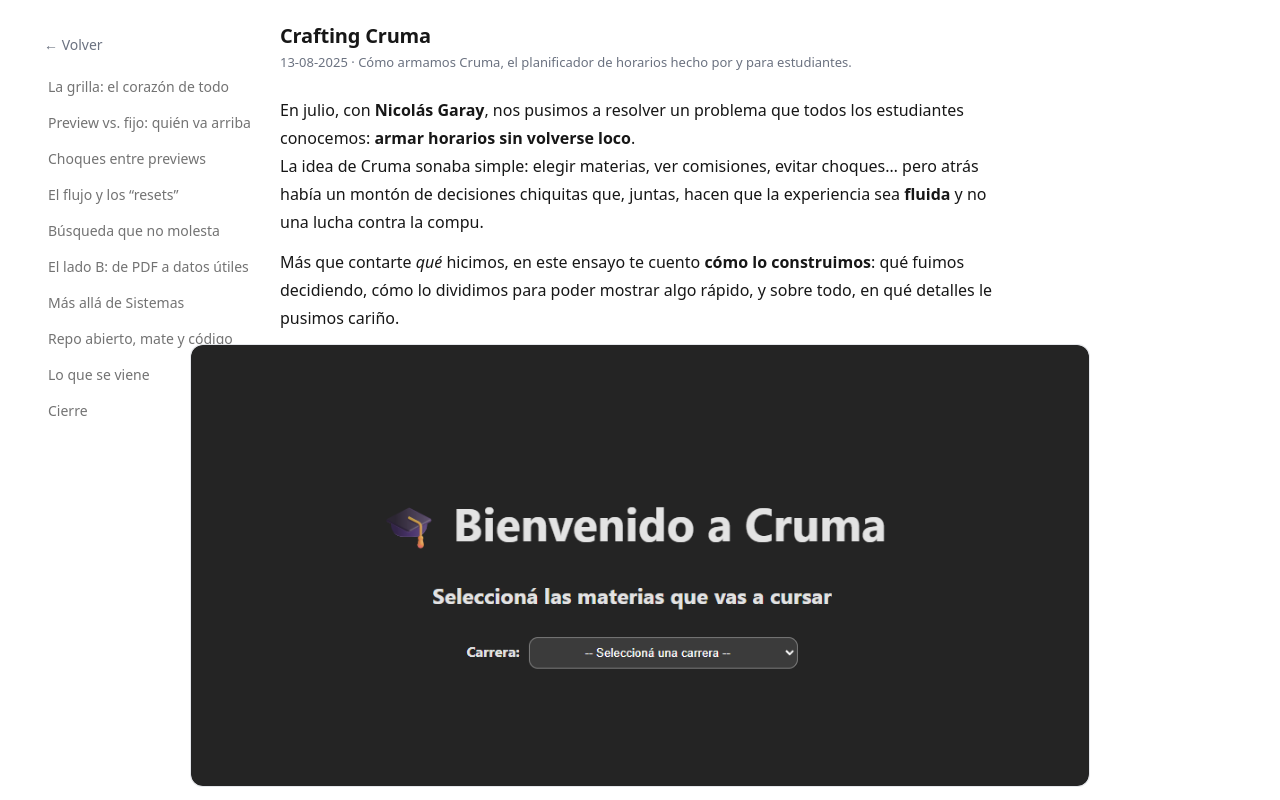
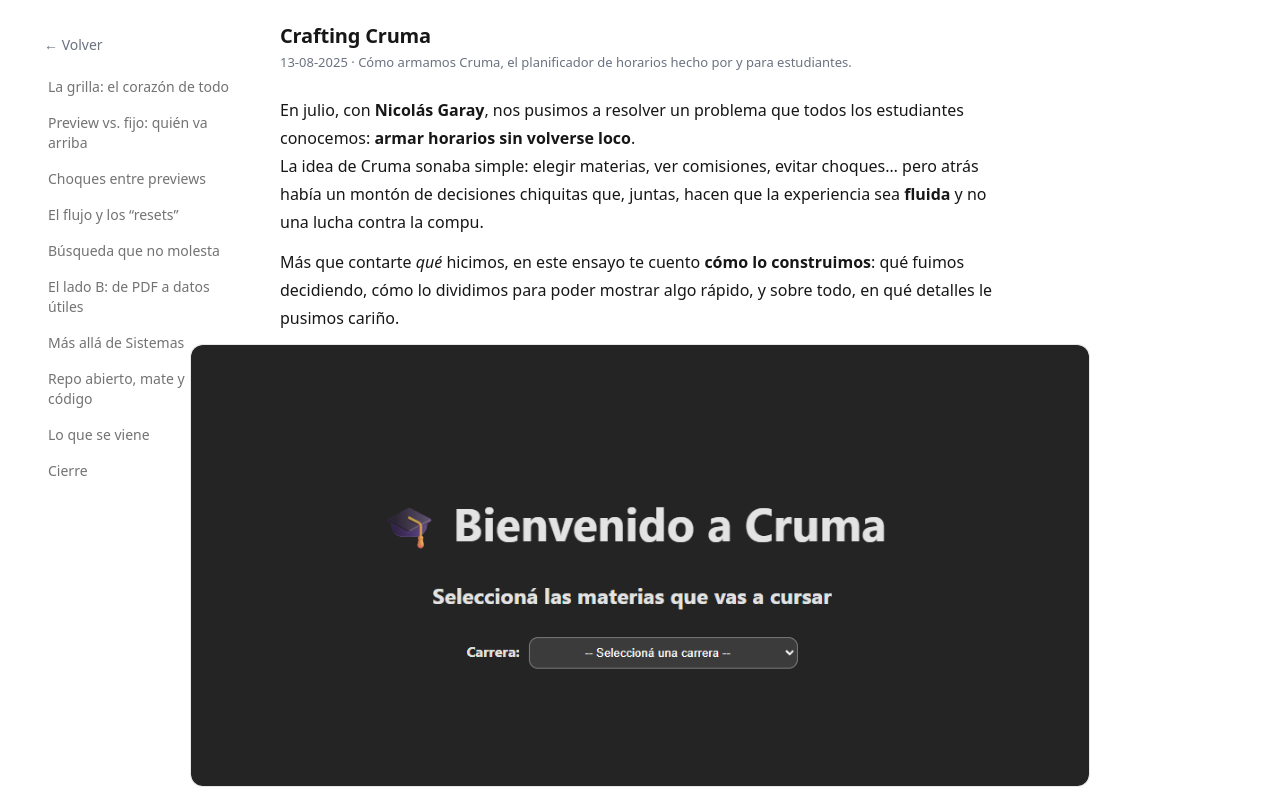
Before and after one commit to franlopezmora/portafolio-FLM, a React (Vite) app: page /essay/crafting-cruma in a window 1280 px wide. Shown: the top 800 px of the page. Built offline with nearby package versions, Linux system fonts and the light colour scheme.

Commit message:
- Toc fixeado al hacer scroll

```diff
--- a/src/pages/EssayPage.jsx
+++ b/src/pages/EssayPage.jsx
@@ -115,9 +115,10 @@ return (
       <aside className="toc-rail w-[200px] flex-shrink-0">
         <div
           style={{
-            position: 'sticky',
+            position: 'fixed',
             top: '32px',
-            width: '240px',
+            left: 'calc(50% - 600px)',
+            width: '200px',
             zIndex: 20,
             maxHeight: 'calc(100vh - 64px)',
             overflowY: 'auto'
```
